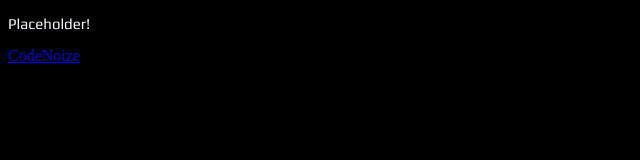
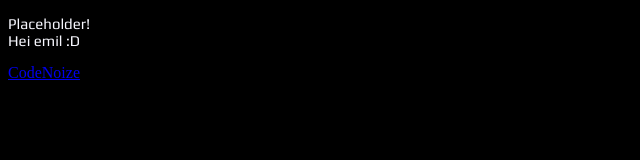
Before and after one commit to olejohanHB/Webside, a plain HTML site: page index.html in a window 1280 px wide. Shown: the whole page, without its empty margins (0-640 px from the left). Drawn offline with Linux system fonts and the light colour scheme.

Commit message:
hei emil update

```diff
--- a/index.html
+++ b/index.html
@@ -10,7 +10,8 @@
 <body>
     <div>
         <p id="normaltext">
-            Placeholder!
+            Placeholder!<br>
+            Hei emil :D
 
         </p>
 
```
